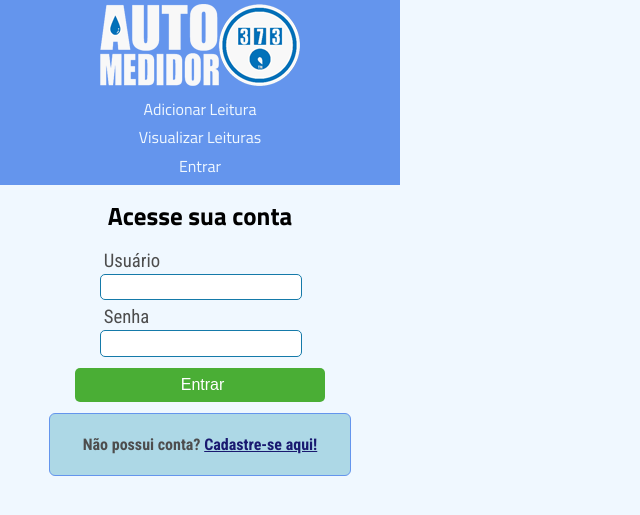
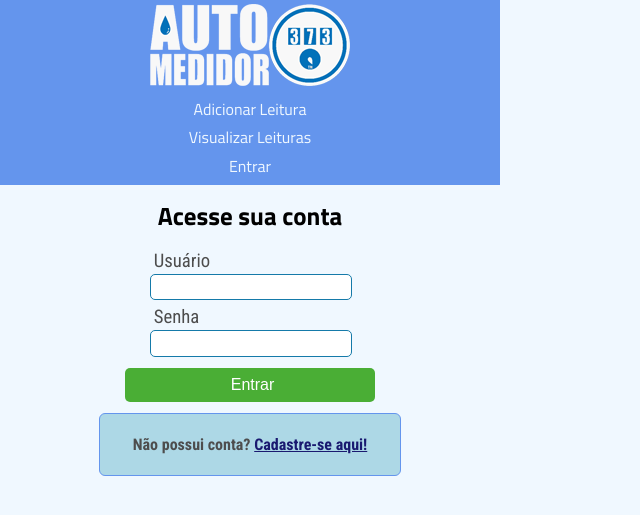
Before and after one commit to montanhadm/sel373, a Flask app: page / in a window 1280 px wide. Shown: the top 515 px of the page, without its empty margins (0-640 px from the left). Run offline with Flask 2, Linux system fonts and the light colour scheme.

Commit message:
v0.2.7b - Ajuste final no tamanho de tela
Troca de ajuste para tag html ao invés de body.

```diff
--- a/static/css/basic.css
+++ b/static/css/basic.css
@@ -1,7 +1,10 @@
+html {
+    max-width: 500px;
+}
+
 body{
     font-family: "Roboto Condensed", Helvetica, Arial, sans-serif;
     background-color: aliceblue;
-    max-width: 400px;
 }
 
 h1 {
@@ -60,10 +63,10 @@ Media Queries
 */
 
 @media screen
-    and (min-width: 400px)
+    and (min-width: 500px)
     and (min-device-width: 1000px) {
 
-        body {
+        html {
             max-width: none;
         }
 
```
